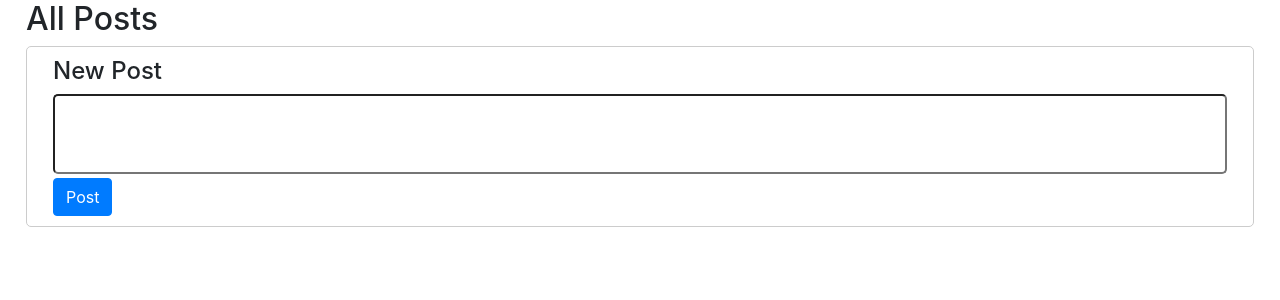
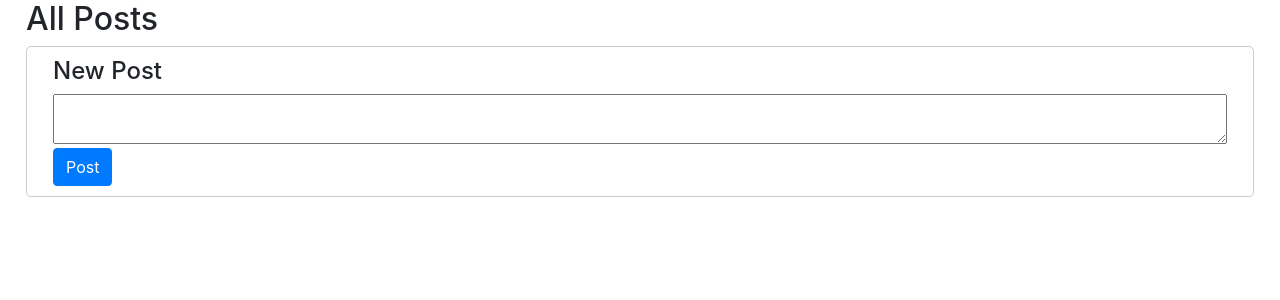
Before and after one commit to jotasenator/project4, a Django app: page / in a window 1280 px wide. Shown: the part 66-366 px from the top of the page. Run offline with Django 3.2, Linux system fonts and the light colour scheme; a user stored in the database is signed in; some libraries are stand-ins or nearby versions.

Commit message:
Change input type text for textarea box

```diff
--- a/network/static/network/styles.css
+++ b/network/static/network/styles.css
@@ -2,7 +2,7 @@
   --blue-main-color: #007bff;
 }
 
-input:focus {
+textarea:focus {
   outline: 1px solid;
   outline-color: var(--blue-main-color);
 }
@@ -15,12 +15,10 @@ body {
   border: 1px solid #ccc;
   padding: 10px;
   margin: 0 1rem;
-}
-.new-post input[type="text"] {
-  height: 80px;
+  border-radius: 5px;
 }
 
-.new-post,
-.new-post input[type="text"] {
-  border-radius: 5px;
+.form-group textarea {
+  height: 50px;
+  line-height: 40px;
 }
--- a/network/templates/network/index.html
+++ b/network/templates/network/index.html
@@ -9,7 +9,7 @@
             {% csrf_token %}
             <div class="w-100">
                 <div class="form-group ">
-                    <input class="w-100 pl-3 pr-3 ml-3 mr-3" type="text" name="post" value="" />
+                    <textarea class="w-100 pl-3 pr-3 ml-3 mr-3" type="text" name="post" value=""></textarea>
                 </div>
                 <div class="form-group mt-1 ml-3">
                     <input class="btn btn-primary" type="submit" value="Post" />
--- a/network/views.py
+++ b/network/views.py
@@ -6,7 +6,10 @@ from django.urls import reverse
 
 from .models import User
 
+from django.contrib.auth.decorators import login_required
 
+
+@login_required
 def index(request):
     return render(request, "network/index.html")
 
```
